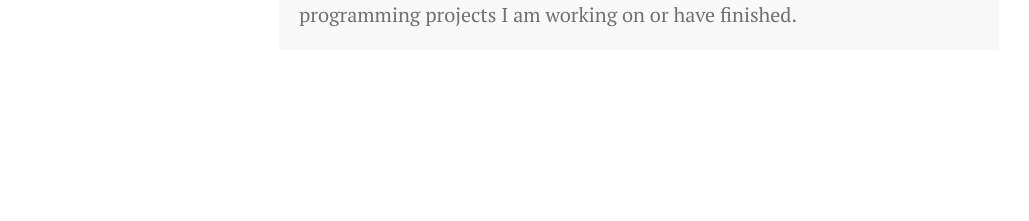
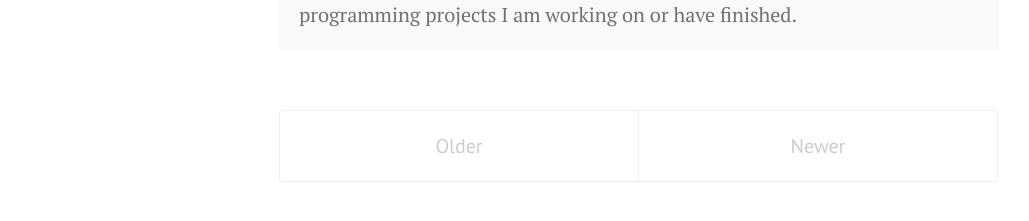
Before and after one commit to afzaljasani/aj786123.github.io, a Jekyll site: the page built from projects.md, in a window 1280 px wide. Shown: the part 242-463 px from the top of the page, without its empty margins (1-1030 px from the left). Built offline with Jekyll 4.4.1, drawn with Linux system fonts in a browser that asks for light colours; Markdown is read by kramdown in place of the engine named in the settings.

Commit message:
added project.html

```diff
--- a/projects.md
+++ b/projects.md
@@ -5,3 +5,36 @@ title: Projects
 <p class="message">
 	Hey there! This is my Projects page. I will be updating it with any programming projects I am working on or have finished.
 </p>
+
+<div class="projects">
+  {% for project in paginator.projects %}
+  <div class="project">
+    <h1 class="project-title">
+      <a href="{{ project.url }}">
+        {{ project.title }}
+      </a>
+    </h1>
+
+    <span class="project-date">{{ project.date | date_to_string }}</span>
+
+    {{ project.content }}
+  </div>
+  {% endfor %}
+</div>
+
+<div class="pagination">
+  {% if paginator.next_page %}
+    <a class="pagination-item older" href="/page{{paginator.next_page}}">Older</a>
+  {% else %}
+    <span class="pagination-item older">Older</span>
+  {% endif %}
+  {% if paginator.previous_page %}
+    {% if paginator.page == 2 %}
+      <a class="pagination-item newer" href="/">Newer</a>
+    {% else %}
+      <a class="pagination-item newer" href="/page{{paginator.previous_page}}">Newer</a>
+    {% endif %}
+  {% else %}
+    <span class="pagination-item newer">Newer</span>
+  {% endif %}
+</div>
```
Also changed, not shown: _layouts/project.html (+8 -8 lines).
